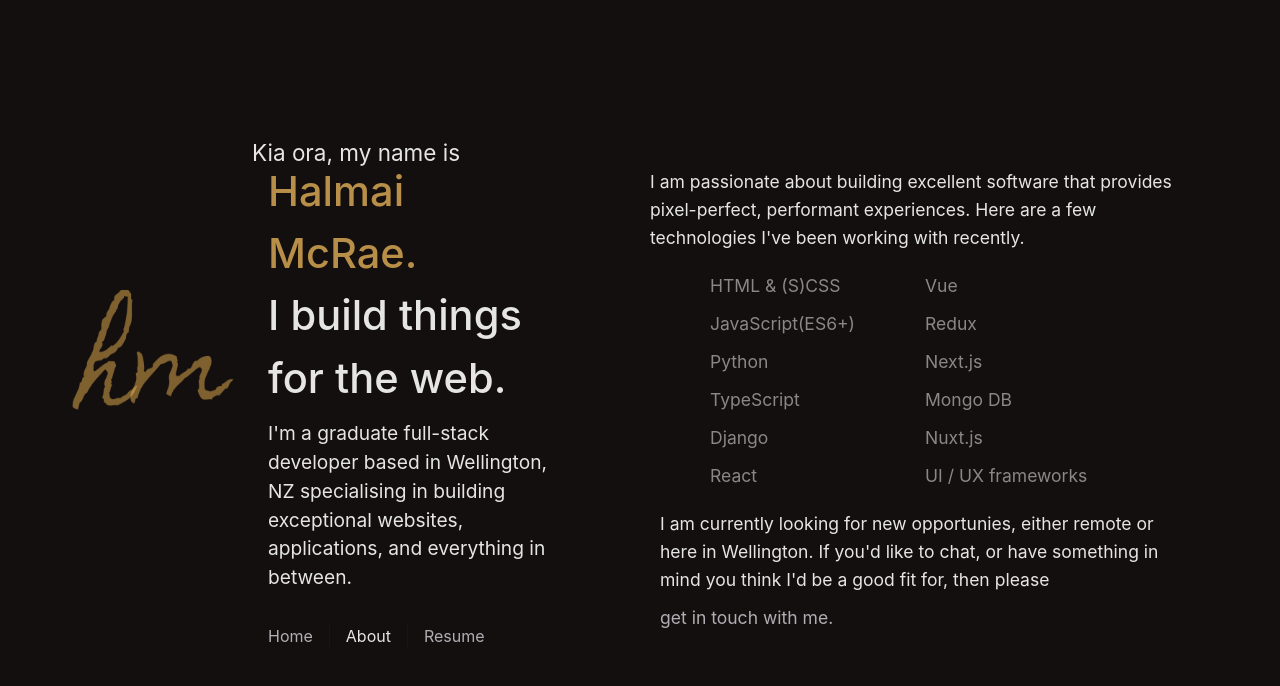
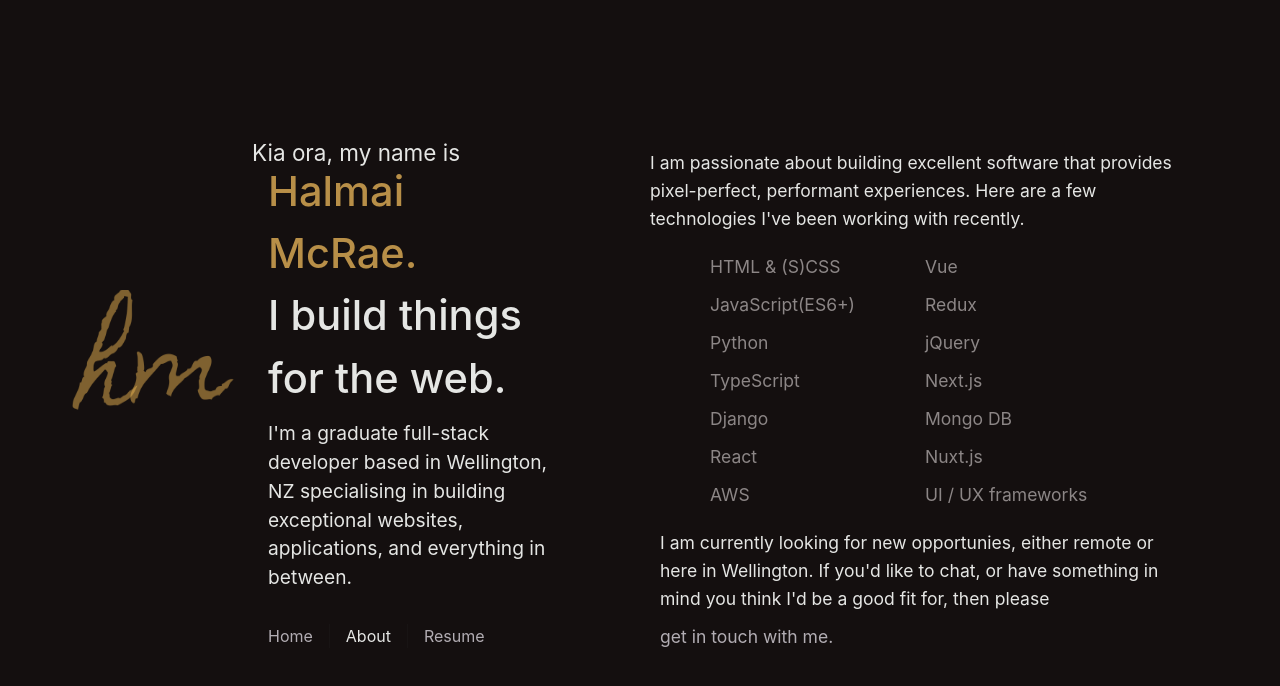
Before and after one commit to halmai-mcrae/halmai-vue-portfolio, a Vue app: page /about in a window 1280 px wide. Shown: the top 686 px of the page. Built offline with nearby package versions, Linux system fonts and the light colour scheme.

Commit message:
Update tech on /about

```diff
--- a/src/views/AboutView.vue
+++ b/src/views/AboutView.vue
@@ -12,10 +12,12 @@
         <li>TypeScript</li>
         <li>Django</li>
         <li>React</li>
+        <li>AWS</li>
       </ul>
       <ul>
         <li>Vue</li>
         <li>Redux</li>
+        <li>jQuery</li>
         <li>Next.js</li>
         <li>Mongo DB</li>
         <li>Nuxt.js</li>
```
